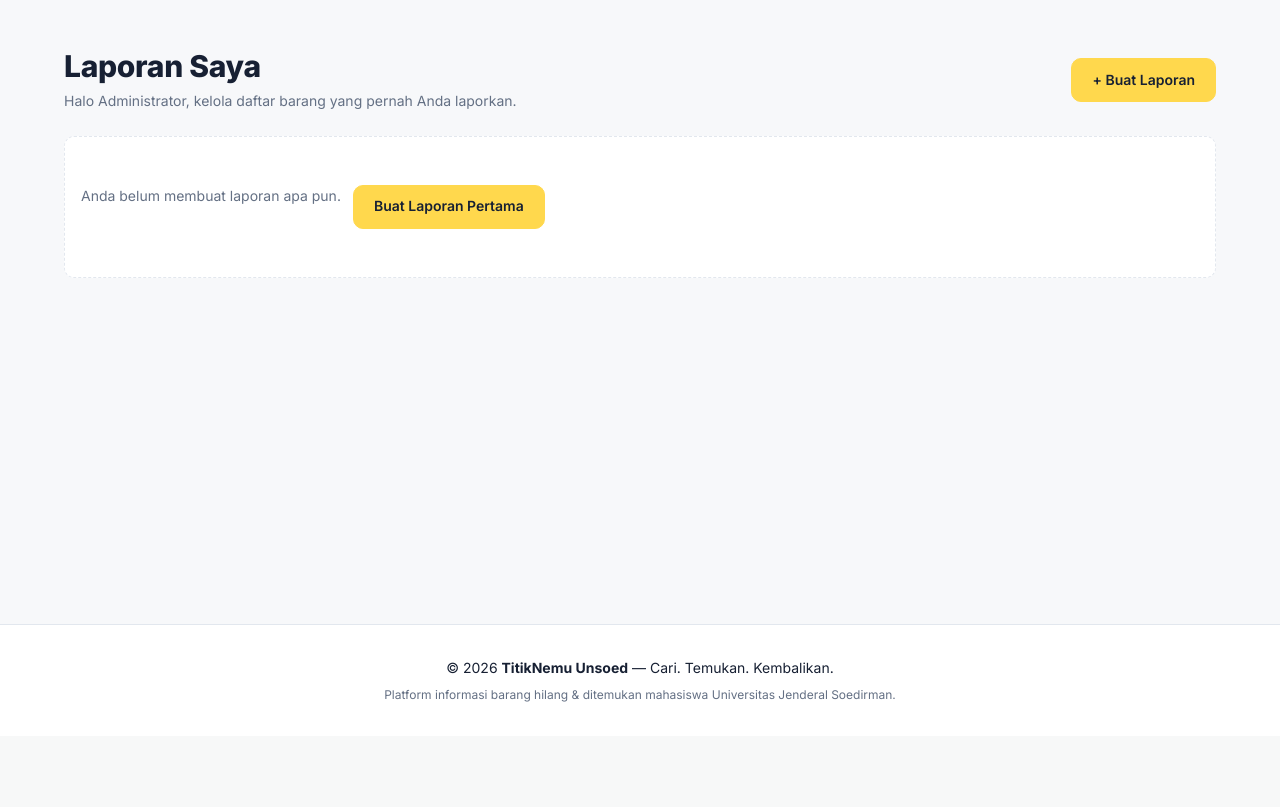
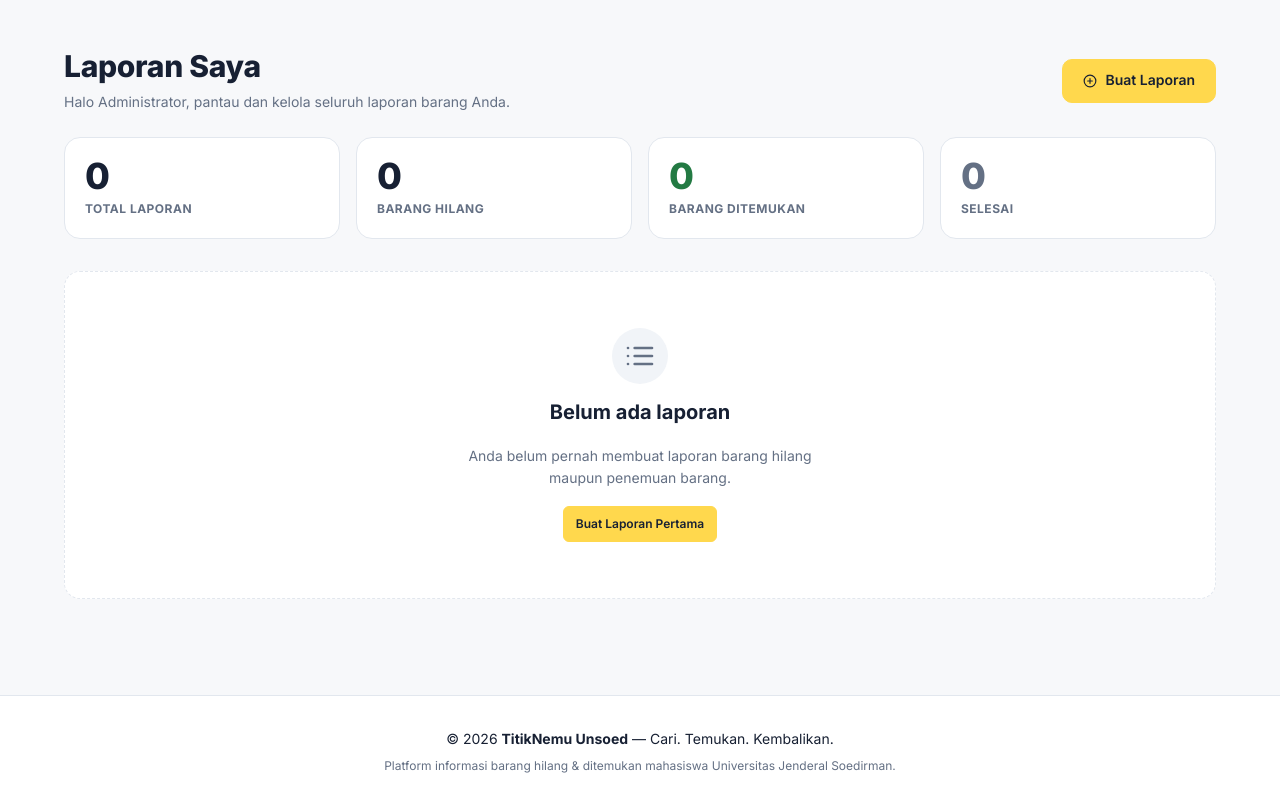
Before and after one commit to teguhsuryaro/titik-nemu-unsoed-web, a PHP site: page /dashboard.php in a window 1280 px wide. Shown: the part 64-871 px from the top of the page. Before the commit the page ends 766 px from the top, so only its background shows below. Run offline with PHP 8.4, Linux system fonts and the light colour scheme; a user stored in the database is signed in; data comes from the database, SQL or seed files in the repository.

Commit message:
ui: fase 7 - dashboard responsif table-stack, profil pengguna, hapus inline styles

```diff
--- a/css/style.css
+++ b/css/style.css
@@ -1823,6 +1823,7 @@ small {
 .flex-col { display: flex; flex-direction: column; }
 .items-center { align-items: center; }
 .justify-between { justify-content: space-between; }
+.justify-end { justify-content: flex-end; }
 .gap-1 { gap: 0.25rem; }
 .gap-2 { gap: 0.5rem; }
 .gap-3 { gap: 0.75rem; }
--- a/dashboard.php
+++ b/dashboard.php
@@ -1,6 +1,7 @@
 <?php
 /**
  * dashboard.php — Halaman Laporan Saya (Dashboard Pengguna)
+ * Refactored: Stackable Mobile Table, Semantic Stats, Sprite Icons, No Inline Styles
  */
 
 session_start();
@@ -34,8 +35,19 @@ $stmt->execute();
 $myItemsResult = $stmt->get_result();
 
 $myItems = [];
+$stats = ['total' => 0, 'active_lost' => 0, 'active_found' => 0, 'done' => 0];
+
 while ($row = $myItemsResult->fetch_assoc()) {
     $myItems[] = $row;
+    $stats['total']++;
+    $isSelesai = ($row['status'] === 'returned' || ($row['type'] === 'lost' && $row['status'] === 'found'));
+    if ($isSelesai) {
+        $stats['done']++;
+    } elseif ($row['type'] === 'lost') {
+        $stats['active_lost']++;
+    } else {
+        $stats['active_found']++;
+    }
 }
 $stmt->close();
 
@@ -46,87 +58,124 @@ require_once 'includes/navbar.php';
 <section class="section">
   <div class="container">
 
-    <div class="section-header" style="margin-bottom: 1.5rem; flex-wrap: wrap; gap: 1rem;">
+    <div class="section-header">
       <div>
-        <h1 class="page-header__title" style="margin-bottom: .25rem;">Laporan Saya</h1>
-        <p class="page-header__sub" style="margin-bottom: 0;">Halo <?= htmlspecialchars($firstName) ?>, kelola daftar barang yang pernah Anda laporkan.</p>
+        <h1 class="page-header__title">Laporan Saya</h1>
+        <p class="page-header__sub">Halo <?= htmlspecialchars($firstName) ?>, pantau dan kelola seluruh laporan barang Anda.</p>
       </div>
-      <a href="laporan/tambah.php" class="btn btn--primary">+ Buat Laporan</a>
+      <a href="laporan/tambah.php" class="btn btn--primary">
+        <svg class="icon icon--sm" aria-hidden="true"><use href="#i-plus-circle"/></svg>
+        <span>Buat Laporan</span>
+      </a>
     </div>
 
     <!-- Flash message -->
     <?php if (isset($_SESSION['flash_msg'])): ?>
-      <div class="alert alert--success mb-3">
-        <?= htmlspecialchars($_SESSION['flash_msg']) ?>
+      <div class="alert alert--success" role="status">
+        <svg class="icon" aria-hidden="true"><use href="#i-check-circle"/></svg>
+        <span><?= htmlspecialchars($_SESSION['flash_msg']) ?></span>
       </div>
       <?php unset($_SESSION['flash_msg']); ?>
     <?php endif; ?>
 
+    <!-- Ringkasan Statistik User -->
+    <div class="stats-grid">
+      <div class="stat-card">
+        <span class="stat-card__num"><?= $stats['total'] ?></span>
+        <span class="stat-card__label">Total Laporan</span>
+      </div>
+      <div class="stat-card">
+        <span class="stat-card__num text-warning"><?= $stats['active_lost'] ?></span>
+        <span class="stat-card__label">Barang Hilang</span>
+      </div>
+      <div class="stat-card">
+        <span class="stat-card__num text-success"><?= $stats['active_found'] ?></span>
+        <span class="stat-card__label">Barang Ditemukan</span>
+      </div>
+      <div class="stat-card">
+        <span class="stat-card__num text-muted"><?= $stats['done'] ?></span>
+        <span class="stat-card__label">Selesai</span>
+      </div>
+    </div>
+
     <?php if (empty($myItems)): ?>
-      <div class="alert" style="background: var(--surface); border: 1px dashed var(--border); text-align: center; padding: 3rem 1rem;">
-        <p class="text-muted" style="margin-bottom: 1rem;">Anda belum membuat laporan apa pun.</p>
-        <a href="laporan/tambah.php" class="btn btn--primary">Buat Laporan Pertama</a>
+      <div class="empty-state">
+        <div class="empty-state__icon">
+          <svg class="icon icon--xl" aria-hidden="true"><use href="#i-list"/></svg>
+        </div>
+        <h2 class="empty-state__title">Belum ada laporan</h2>
+        <p class="empty-state__desc">Anda belum pernah membuat laporan barang hilang maupun penemuan barang.</p>
+        <a href="laporan/tambah.php" class="btn btn--primary btn--sm">Buat Laporan Pertama</a>
       </div>
     <?php else: ?>
-      <div class="table-responsive">
-        <table class="table">
+      <div class="table-wrap">
+        <table class="table table--stack">
           <thead>
             <tr>
               <th>Nama Barang</th>
               <th>Jenis</th>
               <th>Status</th>
               <th>Tanggal</th>
-              <th style="text-align: right;">Aksi</th>
+              <th class="text-right">Aksi</th>
             </tr>
           </thead>
           <tbody>
             <?php foreach ($myItems as $item): ?>
               <?php $isSelesai = ($item['status'] === 'returned' || ($item['type'] === 'lost' && $item['status'] === 'found')); ?>
               <tr>
-                <td style="font-weight: 500;">
-                  <a href="detail.php?id=<?= $item['id'] ?>" style="color: inherit; text-decoration: underline; text-decoration-color: var(--border); text-underline-offset: 3px;">
+                <td data-label="Nama Barang">
+                  <a href="detail.php?id=<?= $item['id'] ?>" class="font-semibold underline">
                     <?= htmlspecialchars($item['nama_barang']) ?>
                   </a>
                 </td>
-                <td>
+                <td data-label="Jenis">
                   <?php if ($item['type'] === 'lost'): ?>
-                    <span class="badge badge--lost">Hilang</span>
+                    <span class="badge badge--lost">
+                      <svg class="icon icon--sm" aria-hidden="true"><use href="#i-search"/></svg>
+                      <span>Hilang</span>
+                    </span>
                   <?php else: ?>
-                    <span class="badge badge--found">Ditemukan</span>
+                    <span class="badge badge--found">
+                      <svg class="icon icon--sm" aria-hidden="true"><use href="#i-gift"/></svg>
+                      <span>Ditemukan</span>
+                    </span>
                   <?php endif; ?>
                 </td>
-                <td>
+                <td data-label="Status">
                   <?php if ($isSelesai): ?>
-                    <span class="badge badge--returned">Selesai</span>
+                    <span class="badge badge--done">
+                      <svg class="icon icon--sm" aria-hidden="true"><use href="#i-check"/></svg>
+                      <span>Selesai</span>
+                    </span>
                   <?php elseif ($item['status'] === 'lost'): ?>
-                    <span style="color:#92400e;font-size:var(--font-size-sm);font-weight:600;">Masih Dicari</span>
+                    <span class="text-sm font-semibold text-warning">Masih Dicari</span>
                   <?php else: ?>
-                    <span style="color:#166534;font-size:var(--font-size-sm);font-weight:600;">Menunggu Diambil</span>
+                    <span class="text-sm font-semibold text-success">Menunggu Diambil</span>
                   <?php endif; ?>
                 </td>
-                <td class="text-muted" style="font-size: var(--font-size-sm); white-space: nowrap;">
+                <td data-label="Tanggal" class="text-muted text-sm">
                   <?= date('d M Y', strtotime($item['tanggal'])) ?>
                 </td>
-                <td style="text-align: right; white-space: nowrap;">
-                  <div style="display: inline-flex; align-items: center; gap: .5rem;">
+                <td data-label="Aksi" class="text-right">
+                  <div class="flex items-center justify-end gap-2">
                     <?php if (!$isSelesai): ?>
-                      <form action="laporan/update_status.php" method="POST" style="display:inline-block;" onsubmit="return confirm('Tandai laporan ini sebagai selesai?');">
+                      <form action="laporan/update_status.php" method="POST" onsubmit="return confirm('Tandai laporan ini sebagai selesai/dikembalikan?');">
                         <input type="hidden" name="id" value="<?= $item['id'] ?>">
-                        <button type="submit" class="btn btn--green-outline btn--sm" title="Tandai Selesai">
-                          <svg width="14" height="14" viewBox="0 0 24 24" fill="none" stroke="currentColor" stroke-width="2" stroke-linecap="round" stroke-linejoin="round" aria-hidden="true"><polyline points="20 6 9 17 4 12"></polyline></svg>
-                          Selesai
+                        <button type="submit" class="btn btn--found-soft btn--sm" title="Tandai Selesai">
+                          <svg class="icon icon--sm" aria-hidden="true"><use href="#i-check"/></svg>
+                          <span>Selesai</span>
                         </button>
                       </form>
                     <?php endif; ?>
 
-                    <a href="laporan/edit.php?id=<?= $item['id'] ?>" class="btn btn--outline btn--sm" title="Edit Laporan" style="padding: .375rem .5rem;">
-                      <svg width="14" height="14" viewBox="0 0 24 24" fill="none" stroke="currentColor" stroke-width="2" stroke-linecap="round" stroke-linejoin="round" aria-hidden="true"><path d="M11 4H4a2 2 0 0 0-2 2v14a2 2 0 0 0 2 2h14a2 2 0 0 0 2-2v-7"></path><path d="M18.5 2.5a2.121 2.121 0 0 1 3 3L12 15l-4 1 1-4 9.5-9.5z"></path></svg>
+                    <a href="laporan/edit.php?id=<?= $item['id'] ?>" class="btn btn--secondary btn--sm" title="Edit Laporan" aria-label="Edit laporan <?= htmlspecialchars($item['nama_barang']) ?>">
+                      <svg class="icon icon--sm" aria-hidden="true"><use href="#i-pencil"/></svg>
                     </a>
 
-                    <form action="laporan/hapus.php" method="POST" style="display:inline-block;" onsubmit="return confirm('Yakin ingin menghapus laporan ini secara permanen?');">
+                    <form action="laporan/hapus.php" method="POST" onsubmit="return confirm('Yakin ingin menghapus laporan ini secara permanen?');">
                       <input type="hidden" name="id" value="<?= $item['id'] ?>">
-                      <button type="submit" class="btn btn--outline btn--sm" style="color: var(--danger); border-color: transparent; padding: .375rem .5rem;" title="Hapus Laporan">
-                        <svg width="14" height="14" viewBox="0 0 24 24" fill="none" stroke="currentColor" stroke-width="2" stroke-linecap="round" stroke-linejoin="round" aria-hidden="true"><polyline points="3 6 5 6 21 6"></polyline><path d="M19 6v14a2 2 0 0 1-2 2H7a2 2 0 0 1-2-2V6m3 0V4a2 2 0 0 1 2-2h4a2 2 0 0 1 2 2v2"></path></svg>
+                      <button type="submit" class="btn btn--danger-outline btn--sm" title="Hapus Laporan" aria-label="Hapus laporan <?= htmlspecialchars($item['nama_barang']) ?>">
+                        <svg class="icon icon--sm" aria-hidden="true"><use href="#i-trash"/></svg>
                       </button>
                     </form>
                   </div>
```
Also changed, not shown: profile.php (+29 -35 lines).
